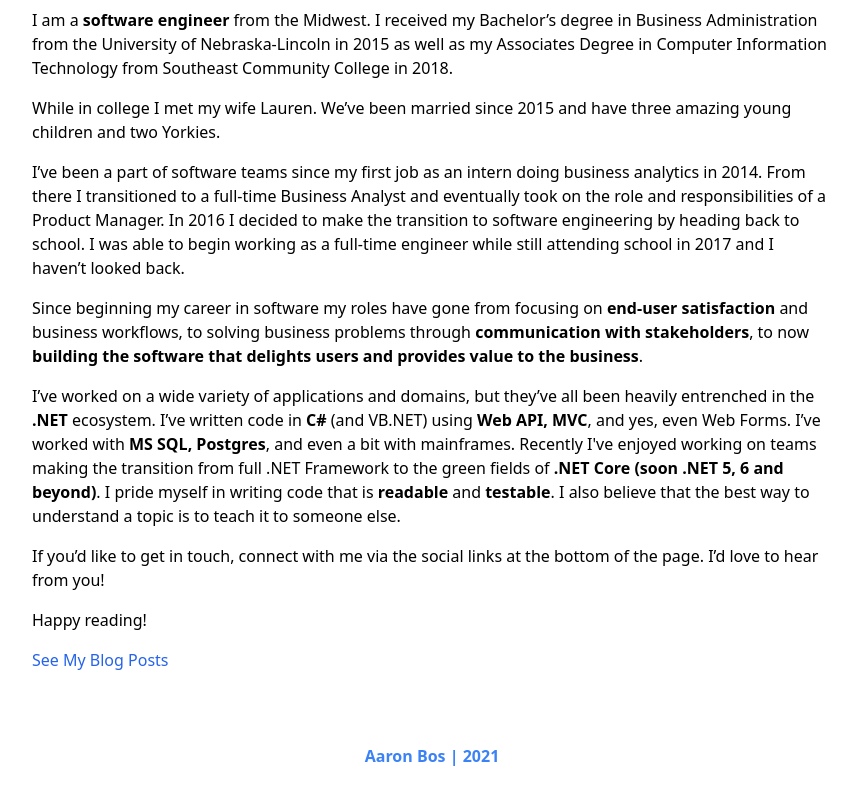
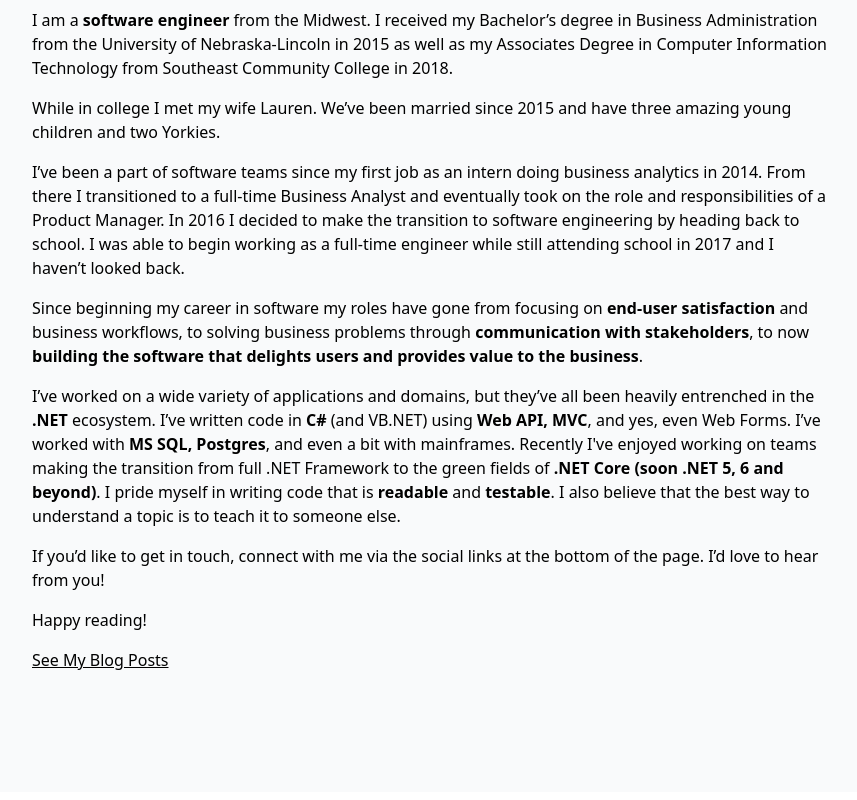
Before and after one commit to aaronmbos/personal-site, a Next.js app in the folder src/: page /about in a window 1280 px wide. Shown: the part 376-1176 px from the top of the page, without its empty margins (208-1065 px from the left). Built offline with nearby package versions, Linux system fonts and the light colour scheme; some icons are missing.

Commit message:
Theming updates for dark theme

```diff
--- a/src/components/all-posts-link.js
+++ b/src/components/all-posts-link.js
@@ -4,7 +4,7 @@ export default function AllPostsLink({ text }) {
   return (
     <div className="mb-10">
       <Link href="/posts">
-        <a className="hover:underline text-blue-600">{text}</a>
+        <a className="underline dark:text-white text-black">{text}</a>
       </Link>
     </div>
   );
--- a/src/components/footer.js
+++ b/src/components/footer.js
@@ -2,9 +2,8 @@ export default function Footer({ socialLinks }) {
   return (
     <footer
       id="footer"
-      className="text-blue-500 font-bold p-6 text-center dark:bg-stone-800 dark:text-white"
+      className="text-blue-500 text-sm p-6 text-center dark:bg-stone-800 dark:text-white"
     >
-      <p className="my-2">Aaron Bos | {new Date().getFullYear()}</p>
       <p>
         {socialLinks.map((icon) => {
           return (
--- a/src/components/layout.js
+++ b/src/components/layout.js
@@ -47,7 +47,7 @@ export default function Layout({ children }) {
         description="Blogging about software and technology from a software engineer's perspective."
         image={`${process.env.NEXT_PUBLIC_ORIGIN}/static/card-logo.png`}
       />
-      <div className="flex flex-col dark:bg-stone-800 dark:text-white">
+      <div className="flex flex-col bg-gray-50 dark:bg-stone-800 dark:text-white">
         <Nav navLinks={navLinks} />
         <main className="w-full pt-8 max-w-screen-lg mx-auto px-10 md:px-28 grow dark:bg-stone-800 dark:text-white">
           {children}
--- a/src/components/post-footer.js
+++ b/src/components/post-footer.js
@@ -4,7 +4,7 @@ export default function PostFooter() {
       Thanks for taking the time to read my blog post! If you would like to stay
       up to date on my posts, feel free to subscribe to my RSS feed&nbsp;
       <a
-        className="text-blue-600 hover:underline"
+        className="dark:text-white text-black underline"
         href="https://aaronbos.dev/feed.xml"
         target="_blank"
       >
--- a/src/components/post-header.js
+++ b/src/components/post-header.js
@@ -2,8 +2,10 @@ export default function PostHeader({ title, description, date }) {
   return (
     <>
       <h1 className="mb-2 font-semibold text-3xl">{title}</h1>
-      <h2 className="mb-2 text-lg italic">{description}</h2>
-      <p className="mb-2 text-gray-600">Published: {date}</p>
+      <h2 className="mb-2 text-md italic">{description}</h2>
+      <p className="mb-4 text-sm text-gray-600 dark:text-gray-100">
+        Aaron Bos | {date}
+      </p>
       <hr />
     </>
   );
--- a/src/components/post-preview.js
+++ b/src/components/post-preview.js
@@ -19,9 +19,7 @@ export default function PostPreview({
         <div className="my-2 italic dark:text-gray-300 text-gray-600">
           {description}
         </div>
-        <div className="mb-2 text-gray-500 dark:text-gray-100">
-          Published: {date}
-        </div>
+        <div className="mb-2 text-gray-500 dark:text-gray-100">{date}</div>
         {metadata.length > 0 && <TagHolder tags={metadata} />}
       </div>
       <hr />
```
